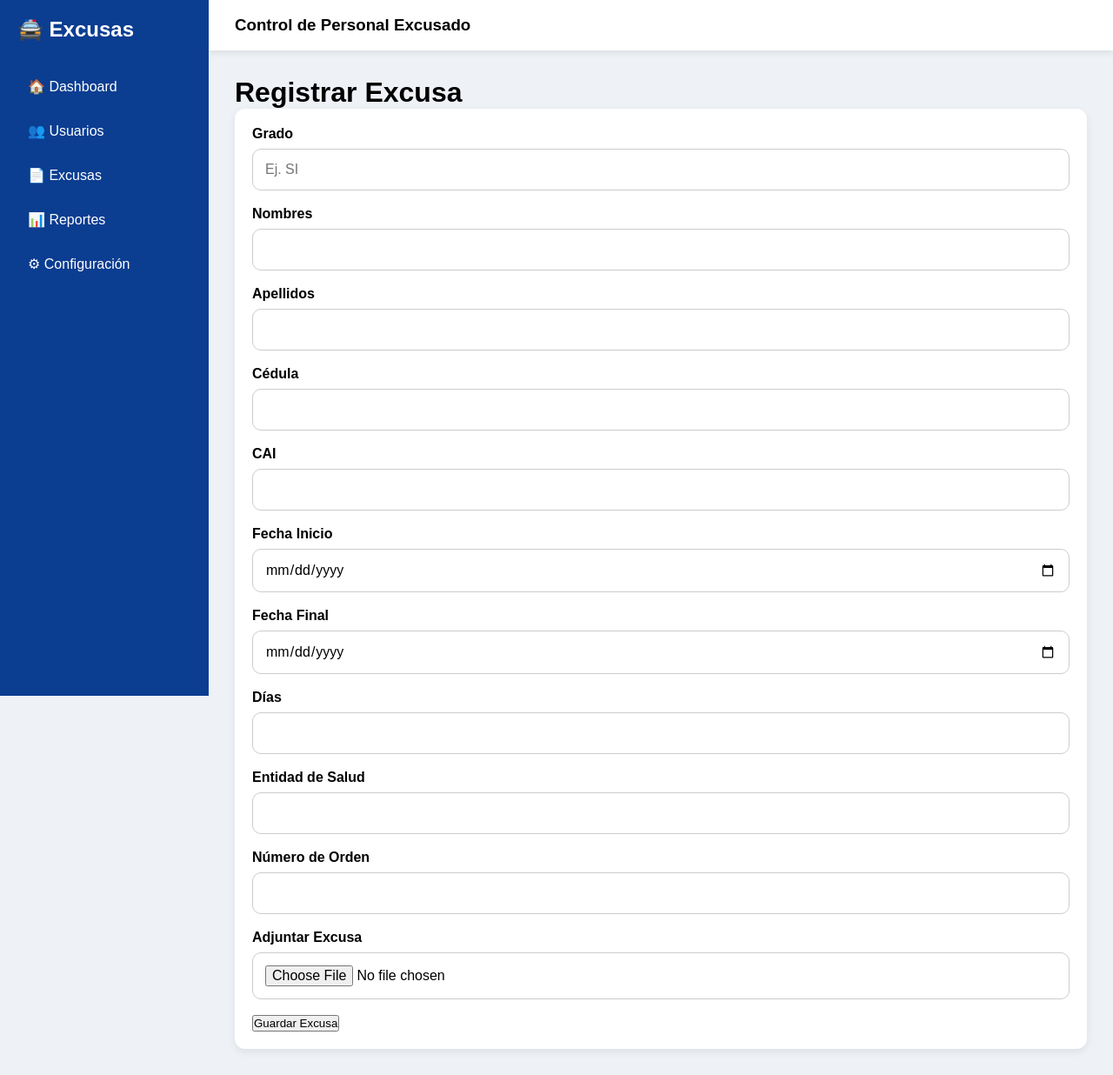
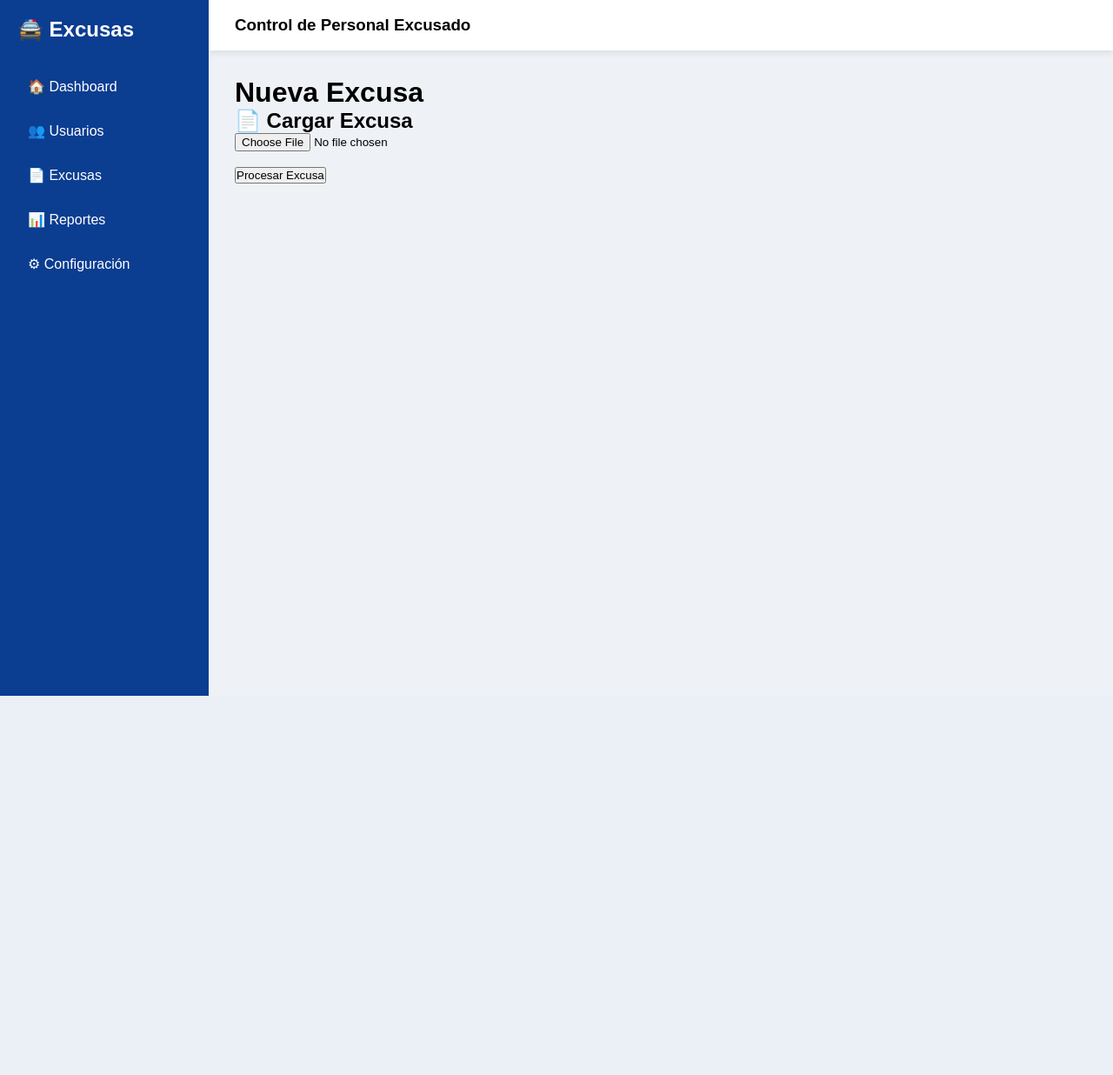
Before and after one commit to danmjp19-boop/control-excusados, a Flask app: page /excusas in a window 1280 px wide. Shown: the whole page at 87% size. After the commit the page ends 800 px from the top, so only its background shows below. Run offline with Flask 3, Linux system fonts and the light colour scheme.

Commit message:
Update excusas.html

```diff
--- a/templates/excusas.html
+++ b/templates/excusas.html
@@ -2,72 +2,23 @@
 
 {% block content %}
 
-<h1>Registrar Excusa</h1>
+<h1>Nueva Excusa</h1>
 
-<div class="card">
+<div class="upload-card">
 
-<form>
+    <h2>📄 Cargar Excusa</h2>
 
-<div class="input-group">
-<label>Grado</label>
-<input type="text" placeholder="Ej. SI">
-</div>
+    <form method="POST" enctype="multipart/form-data">
 
-<div class="input-group">
-<label>Nombres</label>
-<input type="text">
-</div>
+        <input type="file" name="excusa" accept="image/*,.pdf">
 
-<div class="input-group">
-<label>Apellidos</label>
-<input type="text">
-</div>
+        <br><br>
 
-<div class="input-group">
-<label>Cédula</label>
-<input type="text">
-</div>
+        <button type="submit">
+            Procesar Excusa
+        </button>
 
-<div class="input-group">
-<label>CAI</label>
-<input type="text">
-</div>
-
-<div class="input-group">
-<label>Fecha Inicio</label>
-<input type="date">
-</div>
-
-<div class="input-group">
-<label>Fecha Final</label>
-<input type="date">
-</div>
-
-<div class="input-group">
-<label>Días</label>
-<input type="number">
-</div>
-
-<div class="input-group">
-<label>Entidad de Salud</label>
-<input type="text">
-</div>
-
-<div class="input-group">
-<label>Número de Orden</label>
-<input type="text">
-</div>
-
-<div class="input-group">
-<label>Adjuntar Excusa</label>
-<input type="file">
-</div>
-
-<button type="submit">
-Guardar Excusa
-</button>
-
-</form>
+    </form>
 
 </div>
 
```
